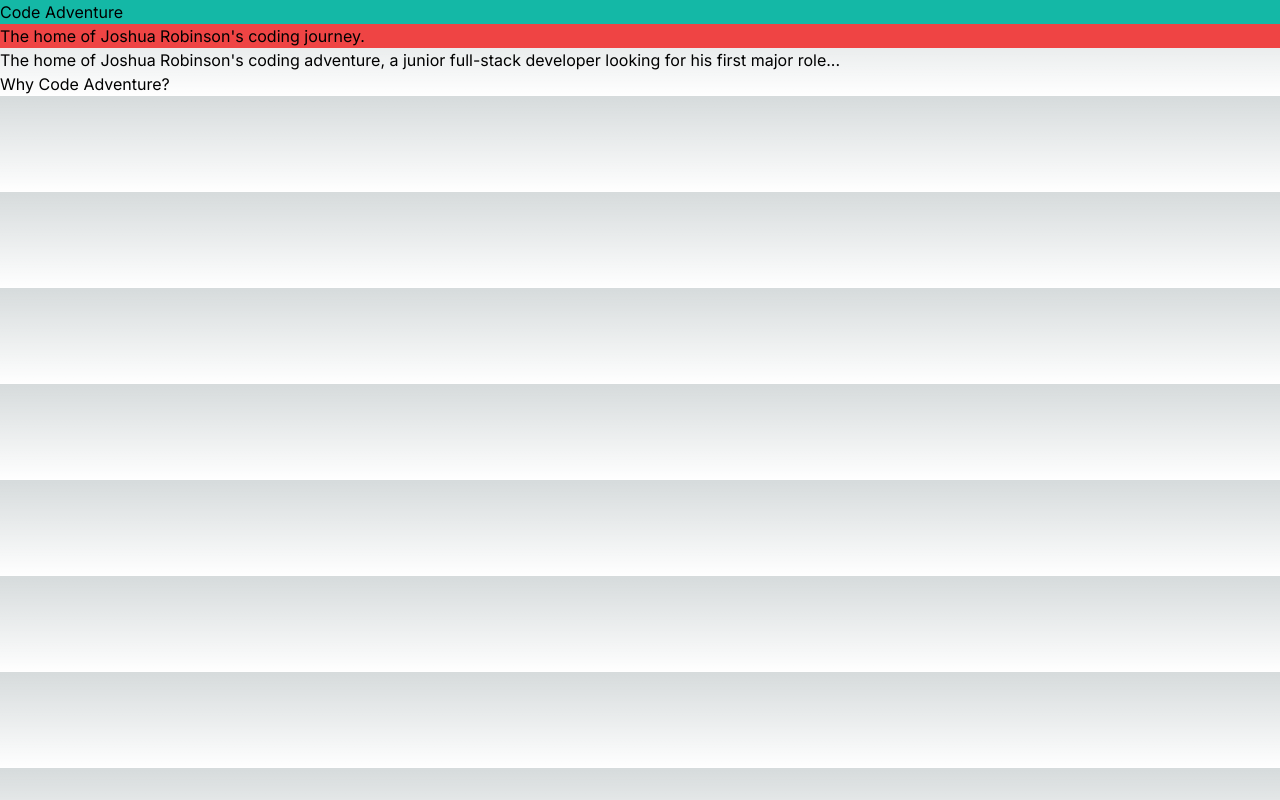
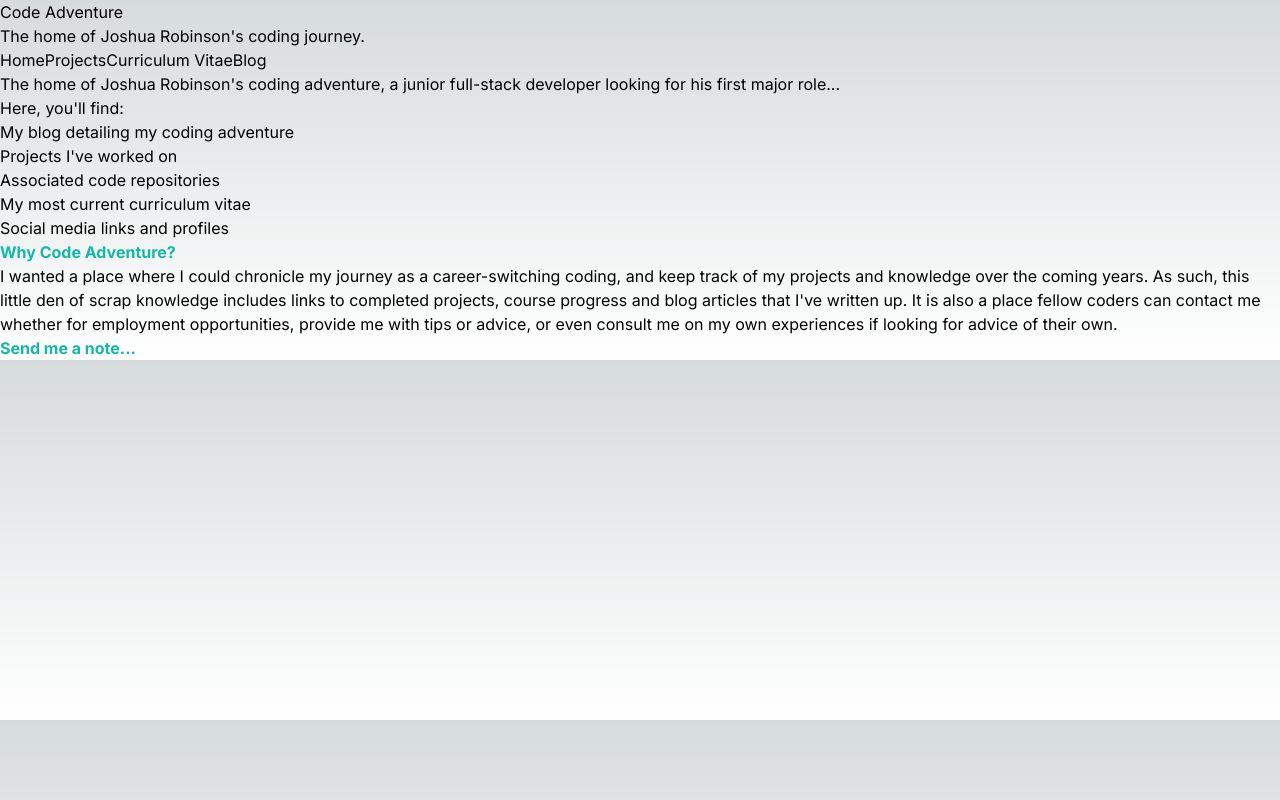
Before and after one commit to VenturingForth/code-adventure-website, a Next.js app: page / in a window 1280 px wide. Built offline with nearby package versions, Linux system fonts and the light colour scheme.

Commit message:
Added page content and contact form template

```diff
--- a/app/page.tsx
+++ b/app/page.tsx
@@ -1,14 +1,27 @@
 import Image from "next/image";
 import Header from "./ui/header";
+import NavBar from "./ui/navbar";
+import Contact from "./ui/contact";
 
 export default function Home() {
   return (
     <>
     <Header />
+    <NavBar />
     <main>
       <p>The home of Joshua Robinson's coding adventure, a junior full-stack developer looking for his first major role...</p>
-      <h2>Why Code Adventure?</h2>
-      <p></p>
+      <p>Here, you'll find:
+        <ul>
+          <li>My blog detailing my coding adventure</li>
+          <li>Projects I've worked on</li>
+          <li>Associated code repositories</li>
+          <li>My most current curriculum vitae</li>
+          <li>Social media links and profiles</li>
+        </ul>
+      </p>
+      <h2 className="text-base font-bold text-teal-500">Why Code Adventure?</h2>
+      <p>I wanted a place where I could chronicle my journey as a career-switching coding, and keep track of my projects and knowledge over the coming years. As such, this little den of scrap knowledge includes links to completed projects, course progress and blog articles that I've written up. It is also a place fellow coders can contact me whether for employment opportunities, provide me with tips or advice, or even consult me on my own experiences if looking for advice of their own.</p>
+      <Contact />
     </main>
     </>
   );
--- /dev/null
+++ b/app/ui/contact.tsx
@@ -0,0 +1,5 @@
+export default function Contact(){
+    return (
+        <h2 className="text-base font-bold leading-1 text-teal-500">Send me a note...</h2>
+    )
+}
--- a/app/ui/header.tsx
+++ b/app/ui/header.tsx
@@ -4,8 +4,8 @@ export default function Header(){
 
     return (
         <header>
-            <h1 className="bg-teal-500">Code Adventure</h1>
-            <p className="bg-red-500">The home of Joshua Robinson's coding journey.</p>
+            <h1>Code Adventure</h1>
+            <p>The home of Joshua Robinson's coding journey.</p>
         </header>
     )
 }
--- a/app/ui/navbar.tsx
+++ b/app/ui/navbar.tsx
@@ -3,7 +3,10 @@ import Link from "next/link";
 export default function NavBar() {
     return (
         <nav>
-
+            <Link href=".">Home</Link>
+            <Link href="./projects">Projects</Link>
+            <Link href="./cv">Curriculum Vitae</Link>
+            <Link href="./blog">Blog</Link>
         </nav>
     )
 }
```
Also changed, not shown: package.json (+6 -6 lines), 1 other file (tests, documents, lock files or other folders).
